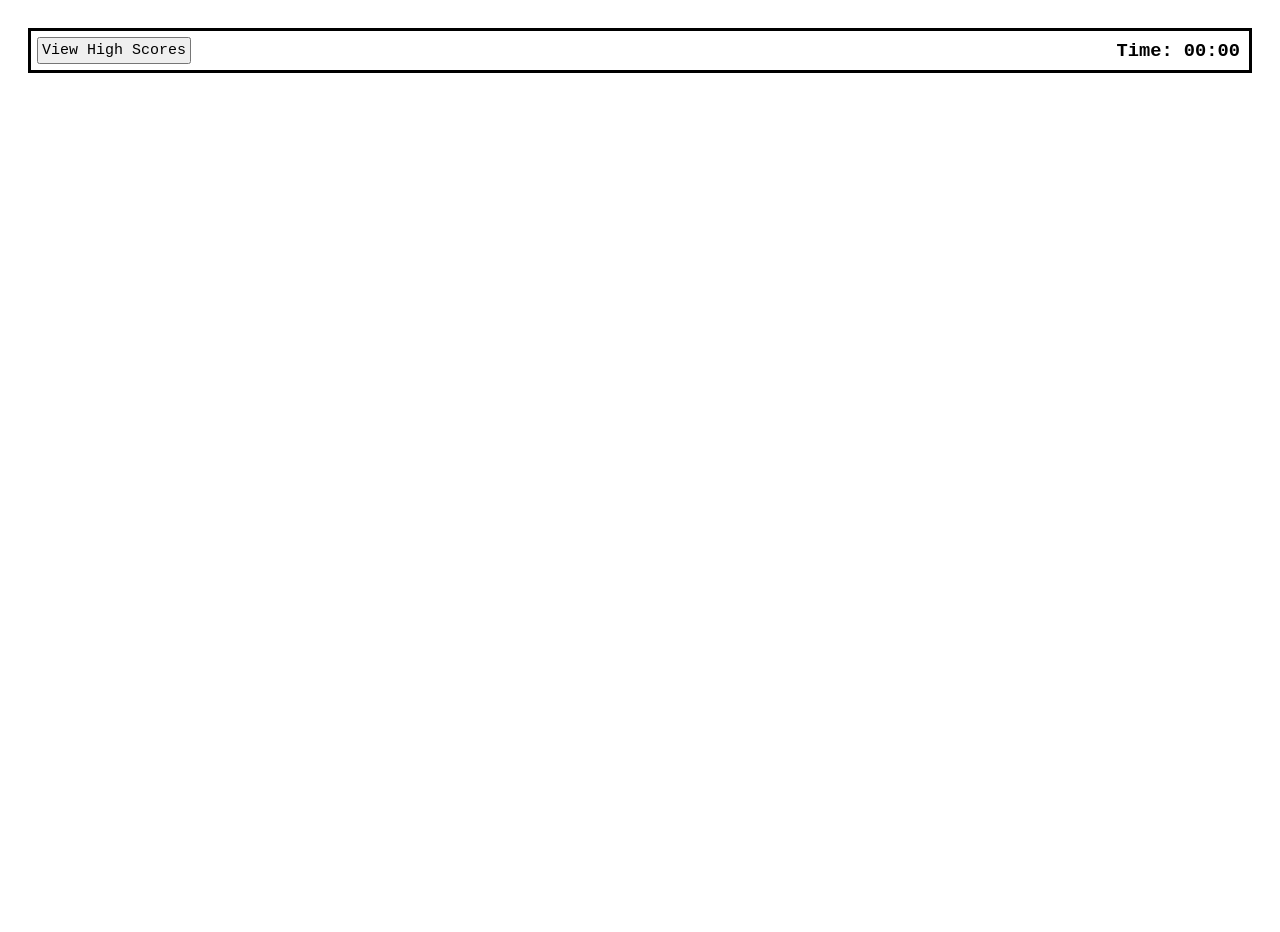
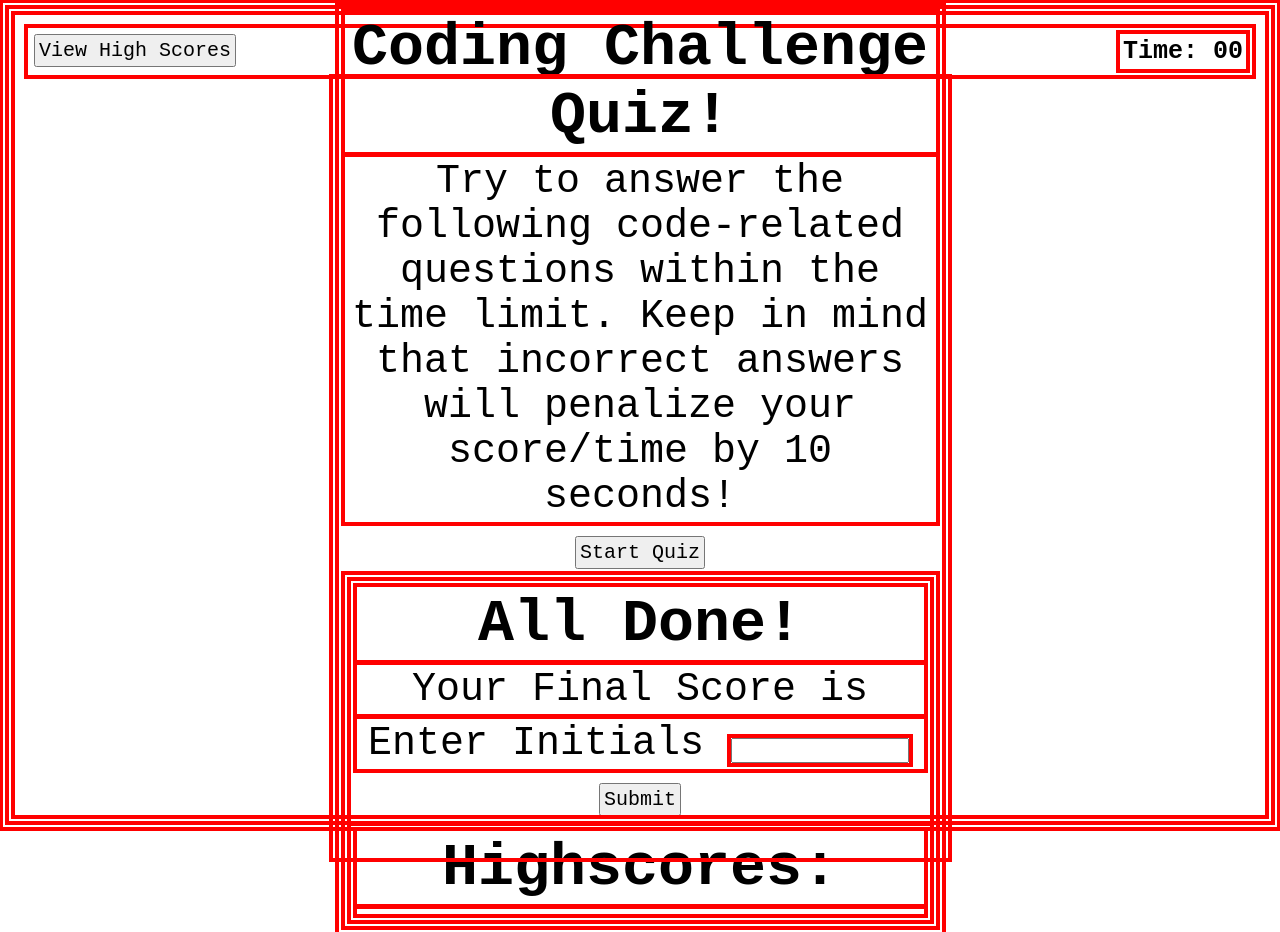
Before and after one commit to PechMV/web-apis-code-quiz, a plain HTML site: page index.html in a window 1280 px wide. Before the commit the page ends 800 px from the top, so only its background shows below. Drawn offline with Linux system fonts and the light colour scheme.

Commit message:
added more sections into index and more classes into css. Also updated readme file

```diff
--- a/index.html
+++ b/index.html
@@ -12,13 +12,35 @@
 
     <header class="header">
         <button>View High Scores</button>
-        <h3> Time: 00:00</h3>
+        <h3> Time: 00</h3>
     </header>
     <div class="inner-container">
-        <title class="quiz-intro">
-
-        </title>
-        <main class="quiz-content">
+        <section class="quiz-intro">
+            <h1>Coding Challenge Quiz!</h1>
+            <p>Try to answer the following code-related questions within the time limit. Keep in mind that incorrect answers will penalize your score/time by 10 seconds!</p>
+            <button> Start Quiz</button>
+        </seciton>
+        <main>
+            <section class="quiz-questions">
+                <h2>???</h2>
+                <ul>
+                    <li>ffffff</li>
+                    <li>fffffff</li>
+                    <li>fefw</li>
+                    <li>fjiej</li>
+                </ul>
+            </section>
+            <section class="quiz-end">
+                <h2>All Done!</h2>
+                <p>Your Final Score is </p>
+                <p>Enter Initials
+                <input type="text"></p>
+                <button>Submit</button>
+            </section>
+            <section class="highscores">
+                <h2>Highscores:</h2>
+                <ul></ul>
+            </section>
         </main>
     </div>
     </div>
--- a/style.css
+++ b/style.css
@@ -3,33 +3,68 @@
     padding: 3px;
     box-sizing: border-box;
     font-family: 'Courier New', Courier, monospace;
+    outline: 4px solid red;
 }
 
-/* testing */
-
-body header {
-    border-style: solid;
-    border-color: black;
+/* header */
+.outer-container {
+    padding: 10px;
+    height: 100vh;
+    display: flex;
+    flex-direction: column;
+    justify-content: start;
 }
 
-body header h3 {
-    float: right;
-}
-
-/* main */
-.outer-container {
-    padding: 10px;
-}
-
-p {
-    font-size: 15px;
+h3 {
+    font-size: 25px;
 }
 
 button {
     outline: none;
-    font-size: 15px;
+    font-size: 20px;
 }
 
-.header button {
+.header h3 {
+    float: right;
+}
 
+li {
+    list-style: none;
+    text-align: center;
 }
+
+/* inner */
+
+.inner-container {
+    height: 100%;
+    width: 50%;
+    margin: 0 auto;
+    display: flex;
+    flex-direction: column;
+    justify-content: center;
+}
+
+.quiz-intro, main {
+    text-align: center;
+   font-size: 40px;
+}
+
+.quiz-intro button {
+    align-items: center;
+}
+
+main {
+    display: block;
+}
+
+.quiz-questions {
+    display: none;
+}
+
+.quiz-end {
+    display: block;
+}
+
+.highscore {
+    display: block;
+}
```
